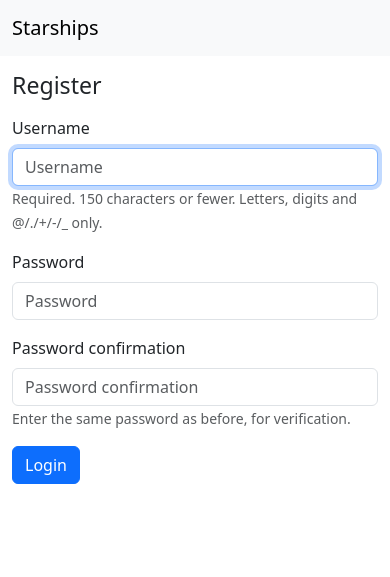
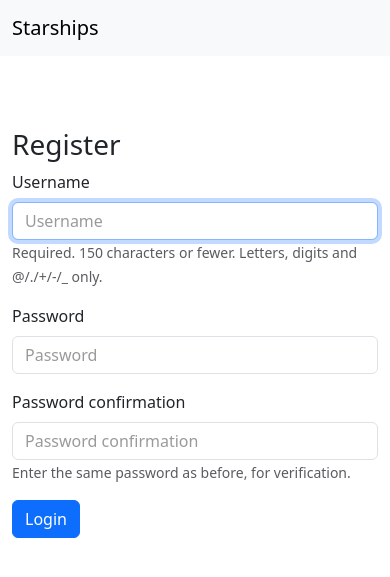
Before and after one commit to sboursault/starships, a Django app: page /register/ in a window 390 px wide. Shown: the top 577 px of the page. Run offline with Django 4.2, Linux system fonts and the light colour scheme; some libraries are stand-ins or nearby versions.

Commit message:
review css

```diff
--- a/starships_root/starships/urls.py
+++ b/starships_root/starships/urls.py
@@ -7,7 +7,7 @@ router.register(r'starships', views.StarshipRestAPI, 'starships')
 
 urlpatterns = [
     path('', views.starships, name='starships'),
-    path('add-starship', views.add_starship, name='add-starship'),
+    path('new', views.add_starship, name='new'),
     path('<int:id>/edit/', views.edit_starship, name='edit-starship'),
     path('api/', include(router.urls)),
 ]
--- a/starships_root/starships/views.py
+++ b/starships_root/starships/views.py
@@ -1,4 +1,4 @@
-from django.shortcuts import render
+from django.shortcuts import (get_object_or_404, render)
 from django.http import HttpResponseRedirect
 from django.contrib.auth.decorators import login_required
 from django.urls import reverse_lazy
@@ -26,7 +26,7 @@ def add_starship(request):
         form = StarshipForm(request.POST, instance=starship)
         if form.is_valid():
             form.save()
-            return HttpResponseRedirect('/add-starship?submitted=true')
+            return HttpResponseRedirect('/new?submitted=true')
     else:
         form = StarshipForm()
         if 'submitted' in request.GET:
@@ -75,4 +75,4 @@ def _get_starships_by_user(user):
 
 
 def _get_starships_by_user_and_id(user, id):
-    return Starship.objects.filter(user_id=user.id).filter(id=id).first()
+    return get_object_or_404(Starship, user_id=user.id, id=id)
--- a/starships_root/starships_site/templates/base.html
+++ b/starships_root/starships_site/templates/base.html
@@ -13,16 +13,37 @@
     {% bootstrap_messages %}
 
     <style>
-
-        .container:not(:first-child),
-        .row:not(:first-child) {
+        .alert:not(:first-child) {
             margin-top: 1rem;
         }
 
-        th {
+        h1 {
+            margin-top: 1.5rem;
+            font-size: 1.75rem;
+            font-weight: 500;
+            line-height: 1.2;
+        }
+
+        h1 + form div:first-child label {
+            margin-top: .5rem;
+        }
+
+        h1 + table {
+            margin-top: 1rem;
+        }
+
+        table th {
             border-bottom: 1px black solid;
         }
 
+        .form-actions {
+            margin-top: 1.5rem;
+            text-align: center!important;
+        }
+
+        ::placeholder {
+          color: rgba(0,0,0,.4)!important;
+        }
     </style>
 </head>
 <body>
@@ -36,7 +57,7 @@
                 <a class="nav-link {% if nav_active == 'list' %} active {% endif %}" href="/">List</a>
             </li>
             <li class="nav-item">
-                <a class="nav-link {% if nav_active == 'new' %} active {% endif %}" href="/add-starship">New</a>
+                <a class="nav-link {% if nav_active == 'new' %} active {% endif %}" href="/new">New</a>
             </li>
         </ul>
         <span class="navbar-text">
--- a/starships_root/starships_site/templates/registration/login.html
+++ b/starships_root/starships_site/templates/registration/login.html
@@ -13,7 +13,7 @@
                         {% csrf_token %}
                         {% bootstrap_form form %}
                         <input type="hidden" name="next" value="{{ next }}"/>
-                        <div class="text-center">
+                        <div class="form-actions">
                             <a href="{% url 'register' %}" class="card-link">Register</a>
                             <button type="submit" class="btn btn-primary card-link">Login</button>
                         </div>
--- a/starships_root/starships_site/templates/registration/register.html
+++ b/starships_root/starships_site/templates/registration/register.html
@@ -4,19 +4,21 @@
 {% block content %}
 
 <div class="container">
+    <div class="row mt-5 justify-content-md-center">
+        <div class="col col-lg-4">
 
-    <h1 class="h3">Register</h1>
+            <h1>Register</h1>
 
             <div class="row">
                 <div class="col-md-12">
                     <form action="" method="post" class="form" novalidate>
                         {% csrf_token %}
                         {% bootstrap_form form %}
-                {% buttons %}
                         <button type="submit" class="btn btn-primary">Login</button>
-                {% endbuttons %}
                         <input type="hidden" name="next" value="{{ next }}"/>
                     </form>
+                </div>
+            </div>
         </div>
     </div>
 </div>
--- a/starships_root/starships_site/templates/registration/success.html
+++ b/starships_root/starships_site/templates/registration/success.html
@@ -5,7 +5,7 @@
 
 <div class="container">
 
-    <h1 class="h3">Welcome !</h1>
+    <h1>Welcome !</h1>
 
     <p>You have successfully registered.</p>
 
```
Also changed, not shown: starships_root/starships/templates/starships/starship_form.html (+31 -19 lines), starships_root/starships/templates/starships/starship_list.html (+8 -4 lines). Lines whose indentation alone changed are shown as unchanged.
